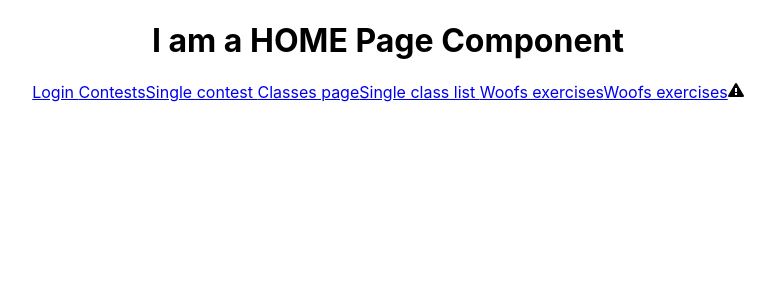
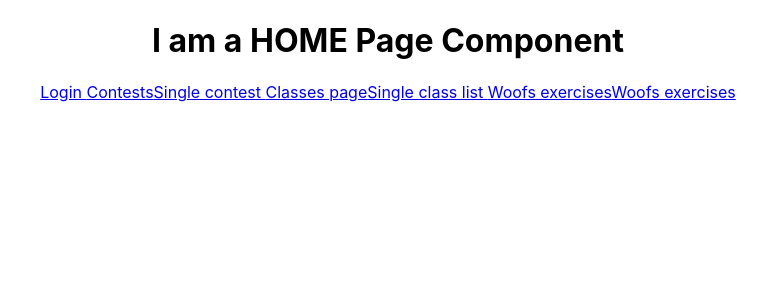
Before and after one commit to CC2021-WBL/GOOD-BOI-Application, a React (Create React App) app: page / in a window 1280 px wide. Shown: the top 300 px of the page, without its empty margins (252-1027 px from the left). Built offline with nearby package versions, Linux system fonts and the light colour scheme.

Commit message:
-removed unnecessary icon

```diff
--- a/src/App.js
+++ b/src/App.js
@@ -8,7 +8,6 @@ import HomePage from './Pages/HomePage/HomePage';
 import LoginPage from './Pages/LoginPage/LoginPage';
 import SingleSummaryPage from './Pages/SingleSummaryPage/SingleSummaryPage';
 import { Route, Routes } from 'react-router-dom';
-import { GoAlert } from 'react-icons/go';
 
 const SingleContestPage = () => {
   return <h1>I am a single Contest Page Component</h1>;
@@ -43,7 +42,6 @@ function App() {
           />
         </Route>
       </Routes>
-      <GoAlert />
     </div>
   );
 }
```
